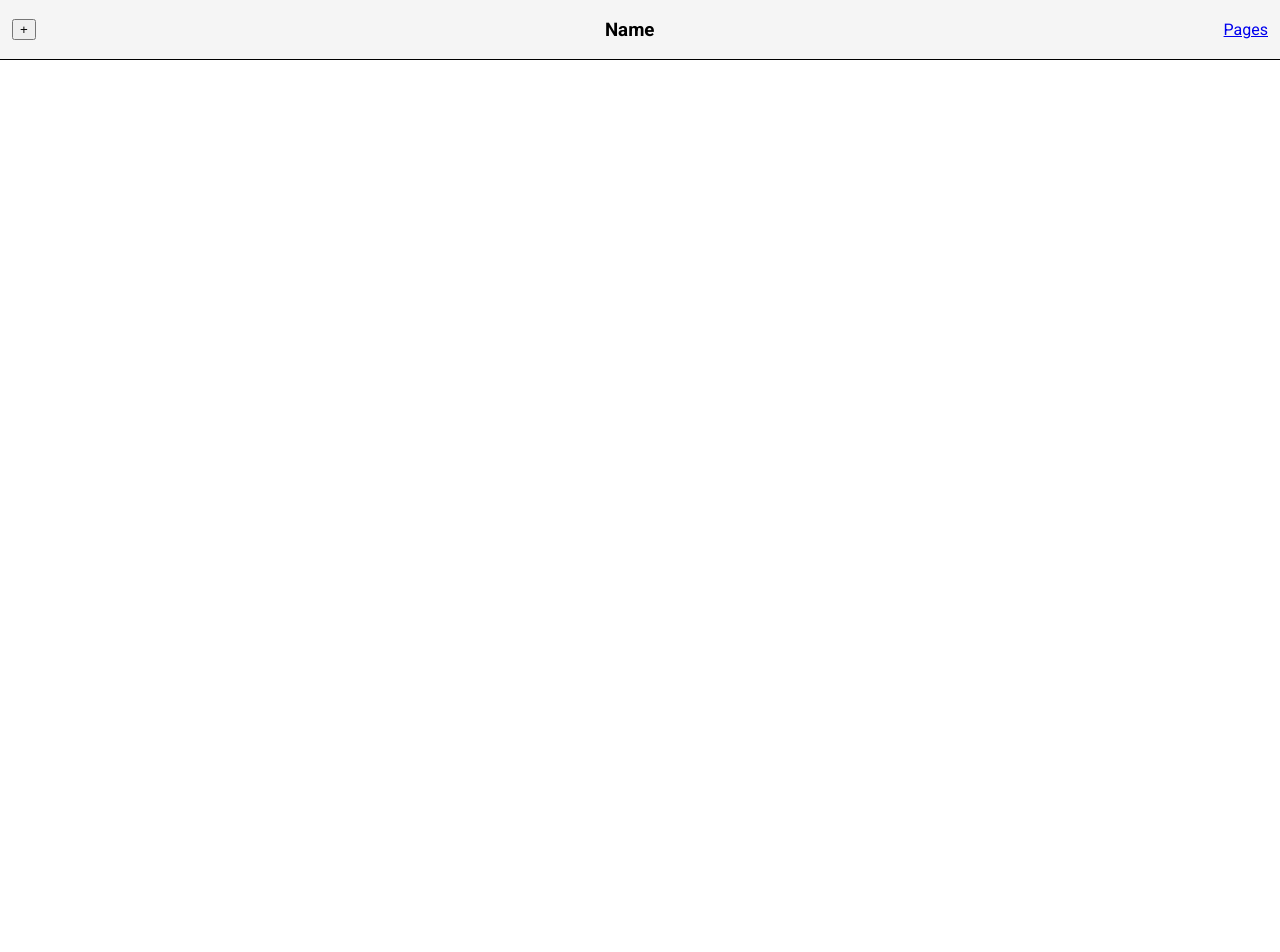
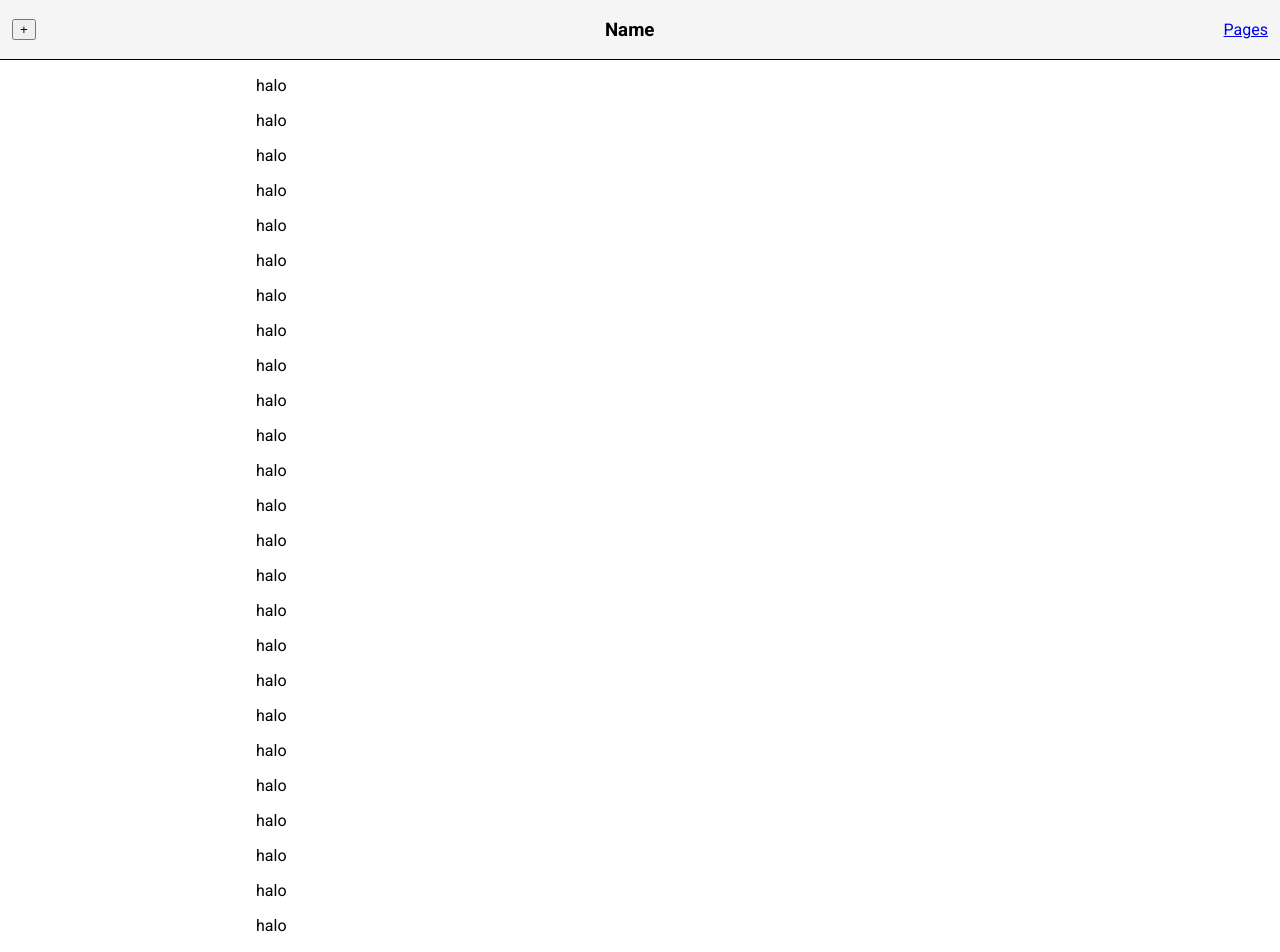
Before and after one commit to lekcik/websiteBuilder, a React (Vite) app in the folder websiteBuilder/: page /builder in a window 1280 px wide. Shown: the top 952 px of the page. Before the commit the page ends 800 px from the top, so only its background shows below. Built offline with nearby package versions, Linux system fonts and the light colour scheme.

Commit message:
layout fix

```diff
--- a/websiteBuilder/src/components/PagePrev.jsx
+++ b/websiteBuilder/src/components/PagePrev.jsx
@@ -3,7 +3,32 @@ import './pagePrev.css';
 function PagePrev() {
     return(
         <section className="pagePrev">
-            <p>Halo</p>
+                <p>halo</p>
+                <p>halo</p>
+                <p>halo</p>
+                <p>halo</p>
+                <p>halo</p>
+                <p>halo</p>
+                <p>halo</p>
+                <p>halo</p>
+                <p>halo</p>
+                <p>halo</p>
+                <p>halo</p>
+                <p>halo</p>
+                <p>halo</p>
+                <p>halo</p>
+                <p>halo</p>
+                <p>halo</p>
+                <p>halo</p>
+                <p>halo</p>
+                <p>halo</p>
+                <p>halo</p>
+                <p>halo</p>
+                <p>halo</p>
+                <p>halo</p>
+                <p>halo</p>
+                <p>halo</p>
+                <p>halo</p>
         </section>
     );
 }
--- a/websiteBuilder/src/components/addElem.css
+++ b/websiteBuilder/src/components/addElem.css
@@ -1,10 +1,6 @@
 section.addElement {
     grid-area: addElement;
 
-    position: fixed;
-    top: 0;
-    left: 0;
-    bottom: 0;
     background-color: grey;
     border-right: 0.1rem solid black;
 
@@ -15,8 +11,6 @@ section.addElement {
     opacity: 0.5;
 
     transition: all var(--transition-medium);
-
-    z-index: 200;
 }
 
 section.addElement.show {
@@ -25,7 +19,7 @@ section.addElement.show {
 }
 
 section.addElement button.closeBtn {
-    position: absolute;
-    right: -25%;
+    /* position: absolute;
+    right: -25%; */
     top: var(--padding-index-big);
 }
--- a/websiteBuilder/src/components/builderNav.css
+++ b/websiteBuilder/src/components/builderNav.css
@@ -1,10 +1,8 @@
 nav.builderNav {
     grid-area: builderNav;
 
-    position: fixed;
+    position: sticky;
     top: 0;
-    left: 0;
-    right: 0;
 
     display: flex;
     align-items: center;
@@ -15,5 +13,5 @@ nav.builderNav {
 
     background-color: whitesmoke;
 
-    z-index: 100;
+    z-index: 200;
 }
--- a/websiteBuilder/src/pages/builder.css
+++ b/websiteBuilder/src/pages/builder.css
@@ -1,10 +1,9 @@
 section.builder {
     display: grid;
-    grid-template-columns: 1fr 2fr 2fr; /* Adjusts for a 1:2 ratio for AddElem and PagePrev */
-    grid-template-rows: auto 1fr 1fr; /* Auto height for the nav, flexible for the rest */
+    grid-template-columns: 1fr 2fr 2fr;
+    grid-template-rows: auto 1fr 1fr;
     grid-template-areas:
         'builderNav builderNav builderNav'
         'addElement pagePrev pagePrev'
         'addElement pagePrev pagePrev';
-    gap: 10px; /* Add some spacing between the elements if necessary */
 }
```
